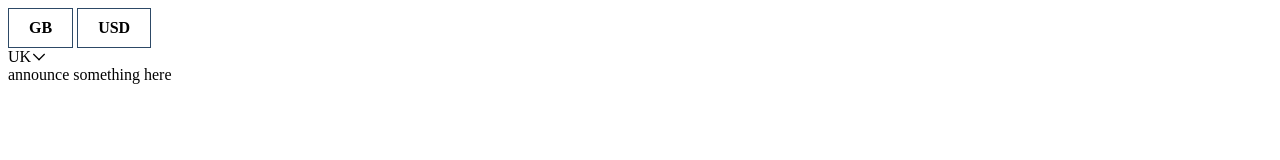
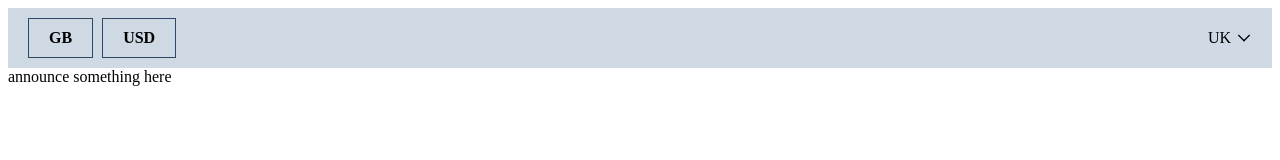
Before and after one commit to St3ve89/we-make-websites-project, a website: page src/index.pug in a window 1280 px wide. Drawn offline with nearby package versions, Linux system fonts and the light colour scheme; files that its build step writes are made by us from their sources; files whose address does not match are found by name; a web font is replaced by a local one.

Commit message:
Refactor styles and style announce__country

```diff
--- a/src/_component/announce/announce.pug
+++ b/src/_component/announce/announce.pug
@@ -5,7 +5,7 @@
       .announce__button usd
     .announce__drop-down
       .announce__option
-        span uk
+        span.announce__country uk
         span.wmw-down
 
   .announce__bottom announce something here
--- /dev/null
+++ b/src/_component/announce/announce.scss
@@ -0,0 +1,26 @@
+.announce__option {
+  display: inline-flex;
+  align-items: center;
+  text-transform: uppercase;
+}
+
+.announce__button {
+  border: 1px solid $color-san-juan;
+  display: inline-block;
+  padding: 10px 20px;
+  text-transform: uppercase;
+  font-weight: bold;
+  margin-right: 5px;
+}
+
+.announce__top {
+  background-color: $color-botticelli;
+  display: flex;
+  justify-content: space-between;
+  align-items: center;
+  padding: 10px 20px;
+}
+
+.announce__country {
+  margin-right: 5px;
+}
--- /dev/null
+++ b/src/_component/config/color.scss
@@ -0,0 +1,3 @@
+$color-botticelli: #ced9e4;
+$color-san-juan: #2d4966;
+$color-black-squeeze: #e9f0f7;
--- a/src/style.scss
+++ b/src/style.scss
@@ -1,19 +1,3 @@
-$color-botticelli: #ced9e4;
-$color-san-juan: #2d4966;
-$color-black-squeeze: #e9f0f7;
-
-.announce__option {
-  display: inline-flex;
-  align-items: center;
-  text-transform: uppercase;
-}
-
-.announce__button {
-  border: 1px solid $color-san-juan;
-  display: inline-block;
-  padding: 10px 20px;
-  text-transform: uppercase;
-  font-weight: bold;
-}
-
 @import '_component/config/font';
+@import '_component/config/color';
+@import '_component/announce/announce';
```
